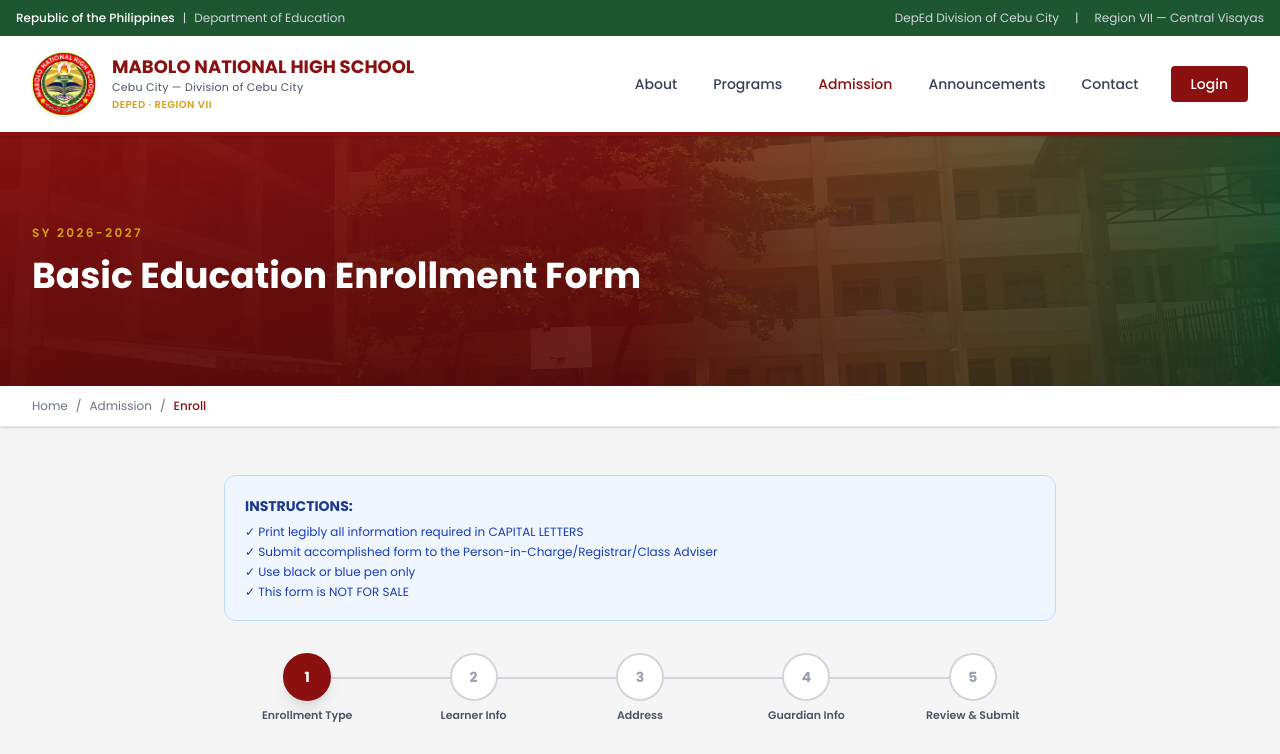
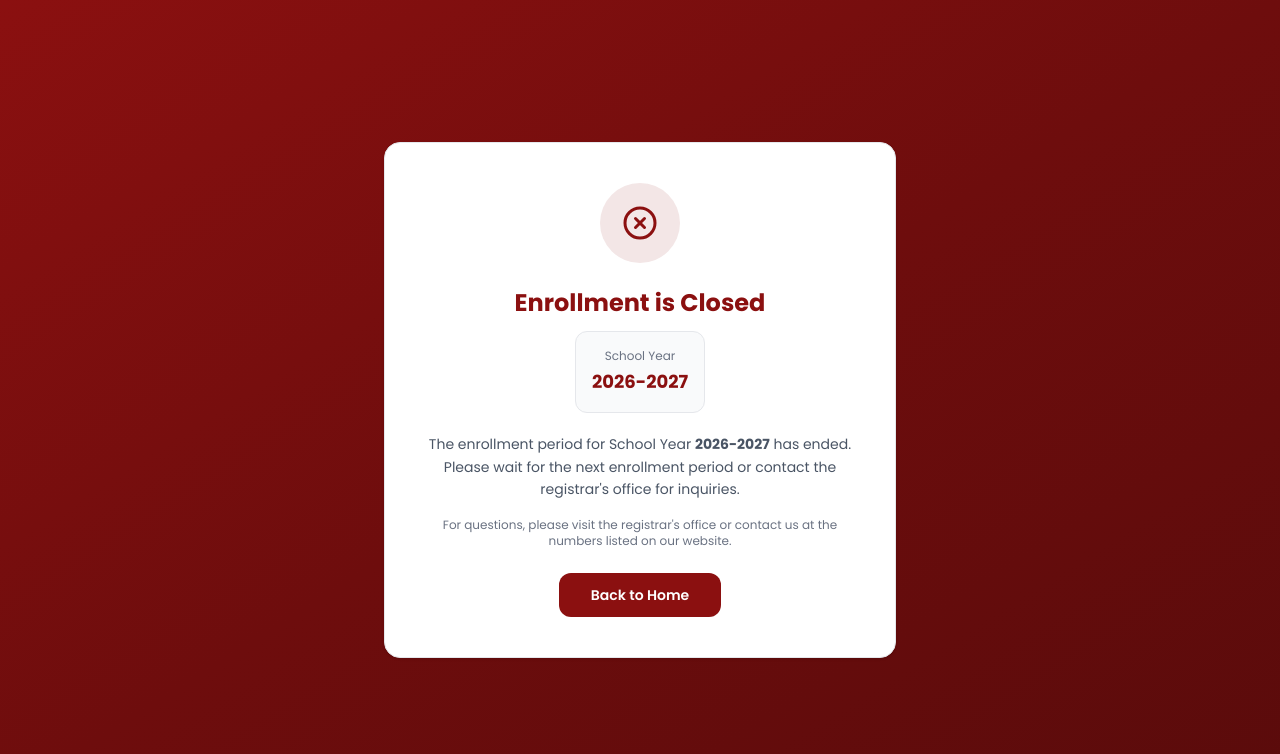
Before and after one commit to earlchristiantagalog/Mabolo-National-High-School, a Next.js app: page /admission/enroll in a window 1280 px wide. Shown: the top 754 px of the page. Built offline with nearby package versions, Linux system fonts and the light colour scheme.

Commit message:
Add new closing state

```diff
--- a/app/(root)/admission/enroll/page.tsx
+++ b/app/(root)/admission/enroll/page.tsx
@@ -348,6 +348,7 @@
 
   const [submitted, setSubmitted] = useState(false);
   const [submitting, setSubmitting] = useState(false);
+  const [closing, setClosing] = useState(true);
   const [studentId, setStudentId] = useState("");
   const [uploads, setUploads] = useState<Record<number, File>>({});
   const fileInputRefs = useRef<(HTMLInputElement | null)[]>([]);
@@ -490,6 +491,30 @@
         return [];
     }
   })();
+
+  if (closing) {
+    return (
+      <div className="min-h-screen bg-gradient-to-br from-[#8B1010] via-[#6e0d0d] to-[#5a0b0b] flex items-center justify-center px-4">
+        <div className="max-w-lg w-full text-center">
+          <div className="bg-white rounded-2xl border border-gray-200 shadow-sm p-10">
+            <div className="w-20 h-20 bg-[#8B1010]/10 rounded-full flex items-center justify-center mx-auto mb-6">
+              <svg xmlns="http://www.w3.org/2000/svg" width="36" height="36" viewBox="0 0 24 24" fill="none" stroke="#8B1010" strokeWidth="2" strokeLinecap="round" strokeLinejoin="round"><circle cx="12" cy="12" r="10"/><line x1="15" y1="9" x2="9" y2="15"/><line x1="9" y1="9" x2="15" y2="15"/></svg>
+            </div>
+            <h2 className="text-2xl font-bold text-[#8B1010] mb-3">Enrollment is Closed</h2>
+            <div className="bg-gray-50 border border-gray-200 rounded-xl p-4 mb-5 inline-block">
+              <p className="text-xs text-gray-500 mb-1">School Year</p>
+              <p className="text-lg font-bold text-[#8B1010]">{schoolYear}</p>
+            </div>
+            <p className="text-gray-600 text-sm mb-4 leading-relaxed">
+              The enrollment period for School Year <strong>{schoolYear}</strong> has ended. Please wait for the next enrollment period or contact the registrar&apos;s office for inquiries.
+            </p>
+            <p className="text-gray-500 text-xs mb-6">For questions, please visit the registrar&apos;s office or contact us at the numbers listed on our website.</p>
+            <Link href="/" className="inline-block bg-[#8B1010] hover:bg-[#b81c1c] text-white font-semibold px-8 py-3 text-sm rounded-xl transition-colors">Back to Home</Link>
+          </div>
+        </div>
+      </div>
+    );
+  }
 
   if (submitted) {
     return (
```
